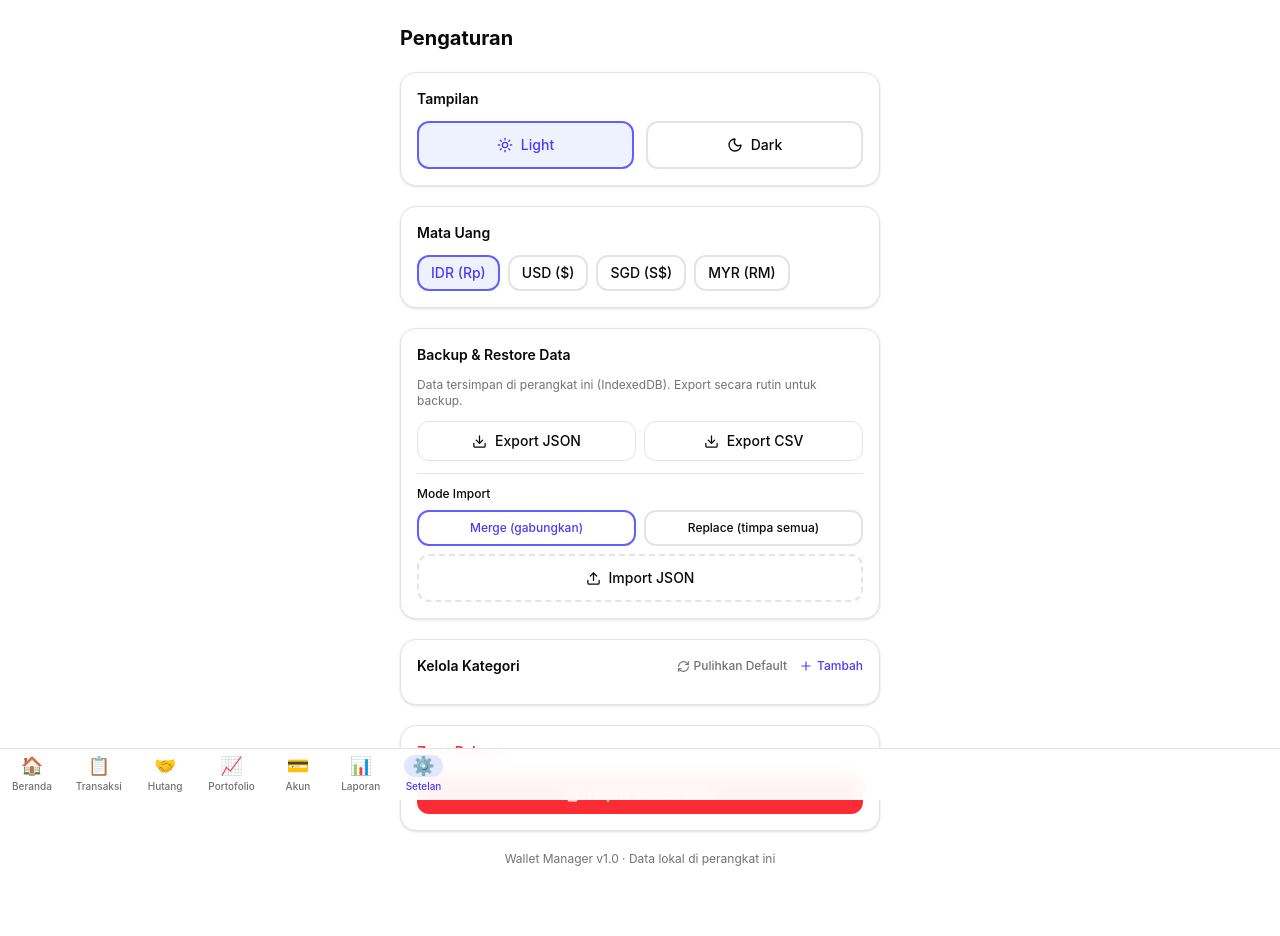
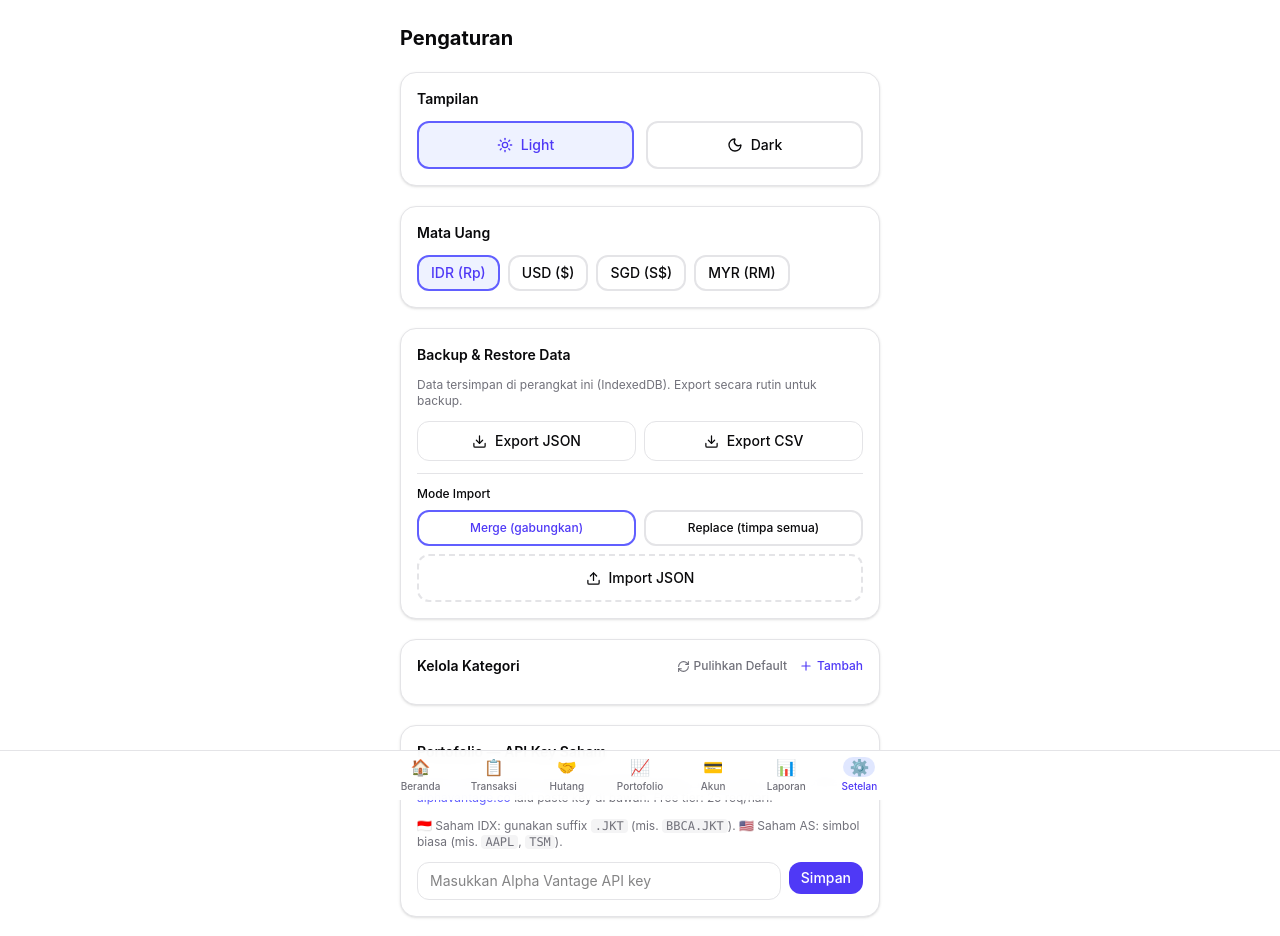
Before and after one commit to katzura1/Wallet-Manager, a React (Vite) app: page /settings in a window 1280 px wide. Shown: the top 936 px of the page. Built offline with nearby package versions, Linux system fonts and the light colour scheme.

Commit message:
fix: replace Yahoo Finance with Alpha Vantage for stock prices (CORS-friendly)

```diff
--- a/src/components/layout/BottomNav.tsx
+++ b/src/components/layout/BottomNav.tsx
@@ -13,8 +13,10 @@ const navItems = [
 
 export function BottomNav() {
   return (
-    <nav className="fixed bottom-0 left-0 right-0 z-40 bg-[hsl(var(--background))]/95 backdrop-blur border-t border-[hsl(var(--border))] safe-bottom overflow-x-auto">
-      <div className="flex min-w-max mx-auto">
+    <nav className="fixed bottom-0 left-0 right-0 z-40 bg-[hsl(var(--background))]/95 backdrop-blur border-t border-[hsl(var(--border))] safe-bottom">
+      {/* overflow-x-auto so items can scroll on narrow screens; inner div stays centered on wide screens */}
+      <div className="overflow-x-auto scrollbar-none">
+        <div className="flex w-full min-w-max max-w-lg mx-auto">
           {navItems.map((item) => (
             <NavLink
               key={item.to}
@@ -22,7 +24,7 @@ export function BottomNav() {
               end={item.exact}
               className={({ isActive }) =>
                 cn(
-                "flex flex-col items-center justify-center gap-0.5 py-1.5 px-3 text-[10px] font-medium transition-colors min-w-[52px]",
+                  "flex flex-1 flex-col items-center justify-center gap-0.5 py-1.5 px-1 text-[10px] font-medium transition-colors min-w-[44px]",
                   isActive ? "text-indigo-600 dark:text-indigo-400" : "text-[hsl(var(--muted-foreground))] hover:text-[hsl(var(--foreground))]",
                 )
               }
@@ -30,7 +32,7 @@ export function BottomNav() {
               {({ isActive }) => (
                 <>
                   <span
-                  className={cn("text-lg leading-none rounded-xl px-2 py-0.5 transition-colors", isActive ? "bg-indigo-100 dark:bg-indigo-900/50" : "")}
+                    className={cn("text-base leading-none rounded-xl px-1.5 py-0.5 transition-colors", isActive ? "bg-indigo-100 dark:bg-indigo-900/50" : "")}
                   >
                     {item.icon}
                   </span>
@@ -40,6 +42,7 @@ export function BottomNav() {
             </NavLink>
           ))}
         </div>
+      </div>
     </nav>
   );
 }
--- a/src/db/assets.ts
+++ b/src/db/assets.ts
@@ -2,7 +2,8 @@ import { db } from "./db";
 import type { Asset } from "@/types";
 
 export async function getAssets(): Promise<Asset[]> {
-  return db.assets.orderBy("createdAt").reverse().toArray();
+  const all = await db.assets.toArray();
+  return all.sort((a, b) => b.createdAt.localeCompare(a.createdAt));
 }
 
 export async function addAsset(data: Omit<Asset, "id" | "createdAt" | "updatedAt">): Promise<number> {
--- a/src/pages/Portfolio.tsx
+++ b/src/pages/Portfolio.tsx
@@ -3,7 +3,7 @@ import { PieChart, Pie, Cell, Tooltip, ResponsiveContainer } from "recharts";
 import { Button, Input, Modal } from "@/components/ui";
 import { formatCurrency } from "@/lib/utils";
 import { getAssets, addAsset, updateAsset, deleteAsset } from "@/db/assets";
-import { syncAllPrices, searchCoins, anyPriceStale, type CoinSearchResult } from "@/services/priceSync";
+import { syncAllPrices, searchCoins, anyPriceStale, getAlphaVantageKey, type CoinSearchResult } from "@/services/priceSync";
 import { db } from "@/db/db";
 import { useSettingsStore } from "@/stores/walletStore";
 import type { Asset, AssetPrice, AssetType } from "@/types";
@@ -373,6 +373,7 @@ export default function Portfolio() {
   const [prices, setPrices] = useState<Record<string, AssetPrice>>({});
   const [syncing, setSyncing] = useState(false);
   const [syncMsg, setSyncMsg] = useState("");
+  const [noKey, setNoKey] = useState(!getAlphaVantageKey());
   const [filter, setFilter] = useState<Filter>("all");
   const [addOpen, setAddOpen] = useState(false);
   const [editTarget, setEditTarget] = useState<Asset | null>(null);
@@ -410,12 +411,16 @@ export default function Portfolio() {
       const map: Record<string, AssetPrice> = {};
       for (const p of freshPrices) map[p.symbol] = p;
       setPrices(map);
-      if (!silent) {
+      setNoKey(!getAlphaVantageKey());
+      if (result.noKey && list.some((a) => a.type === "stock")) {
+        if (!silent) setSyncMsg("⚠️ API key Alpha Vantage belum diatur — saham tidak disinkron. Buka Setelan untuk memasukkan key.");
+      } else if (!silent) {
         const failMsg = result.failed.length ? ` · Gagal: ${result.failed.join(", ")}` : "";
-        setSyncMsg(`✅ Diperbarui: ${result.synced.join(", ")}${failMsg}`);
+        const syncedMsg = result.synced.length ? `✅ Diperbarui: ${result.synced.join(", ")}${failMsg}` : failMsg ? `❌${failMsg}` : "✅ Semua harga sudah terkini";
+        setSyncMsg(syncedMsg);
         setTimeout(() => setSyncMsg(""), 6000);
       }
-    } catch (err) {
+    } catch {
       if (!silent) setSyncMsg("❌ Sinkronisasi gagal. Cek koneksi internet.");
     } finally {
       setSyncing(false);
@@ -469,6 +474,17 @@ export default function Portfolio() {
         <p className="text-xs px-3 py-2 rounded-xl bg-[hsl(var(--muted))] text-[hsl(var(--muted-foreground))]">
           {syncMsg}
         </p>
+      )}
+
+      {/* No API key warning for stocks */}
+      {noKey && assets.some((a) => a.type === "stock") && (
+        <div className="rounded-2xl border border-amber-300 dark:border-amber-700 bg-amber-50 dark:bg-amber-900/20 px-4 py-3 text-sm space-y-1">
+          <p className="font-semibold text-amber-700 dark:text-amber-400">⚠️ API Key Saham Belum Diatur</p>
+          <p className="text-amber-700 dark:text-amber-400 text-xs">
+            Harga saham memerlukan API key <strong>Alpha Vantage</strong> (gratis).
+            Buka <strong>Setelan → Portofolio</strong> untuk memasukkan key.
+          </p>
+        </div>
       )}
 
       {assets.length > 0 && (
--- a/src/pages/Settings.tsx
+++ b/src/pages/Settings.tsx
@@ -7,6 +7,7 @@ import { db, seedMissingDefaultCategories } from "@/db/db";
 import { deleteCategory } from "@/db/categories";
 import { CategoryForm } from "@/components/forms/CategoryForm";
 import { Sun, Moon, Download, Upload, Trash2, Pencil, Plus, RefreshCw } from "lucide-react";
+import { getAlphaVantageKey, setAlphaVantageKey } from "@/services/priceSync";
 import type { Category } from "@/types";
 
 export default function Settings() {
@@ -21,6 +22,14 @@ export default function Settings() {
   const [deleteCatId, setDeleteCatId] = useState<number | null>(null);
   const [restoringCats, setRestoringCats] = useState(false);
   const [restoreMsg, setRestoreMsg] = useState("");
+  const [avKey, setAvKey] = useState(getAlphaVantageKey());
+  const [avSaved, setAvSaved] = useState(false);
+
+  function handleSaveAvKey() {
+    setAlphaVantageKey(avKey);
+    setAvSaved(true);
+    setTimeout(() => setAvSaved(false), 2000);
+  }
 
   async function handleImport(e: React.ChangeEvent<HTMLInputElement>) {
     const file = e.target.files?.[0];
@@ -231,6 +240,40 @@ export default function Settings() {
       {/* Danger zone */}
       <Card>
         <CardContent className="p-4 space-y-3">
+          <p className="text-sm font-semibold">Portofolio — API Key Saham</p>
+          <p className="text-xs text-[hsl(var(--muted-foreground))]">
+            Harga saham diambil dari <strong>Alpha Vantage</strong> (gratis, tanpa kartu kredit).
+            Daftar di{" "}
+            <a href="https://www.alphavantage.co/support/#api-key" target="_blank" rel="noreferrer" className="text-indigo-500 hover:underline">
+              alphavantage.co
+            </a>{" "}
+            lalu paste key di bawah. Free tier: 25 req/hari.
+          </p>
+          <p className="text-xs text-[hsl(var(--muted-foreground))]">
+            🇮🇩 Saham IDX: gunakan suffix <code className="bg-[hsl(var(--muted))] px-1 rounded">.JKT</code> (mis. <code className="bg-[hsl(var(--muted))] px-1 rounded">BBCA.JKT</code>).
+            🇺🇸 Saham AS: simbol biasa (mis. <code className="bg-[hsl(var(--muted))] px-1 rounded">AAPL</code>, <code className="bg-[hsl(var(--muted))] px-1 rounded">TSM</code>).
+          </p>
+          <div className="flex gap-2">
+            <input
+              type="password"
+              placeholder="Masukkan Alpha Vantage API key"
+              value={avKey}
+              onChange={(e) => { setAvKey(e.target.value); setAvSaved(false); }}
+              className="flex-1 rounded-xl border border-[hsl(var(--border))] bg-[hsl(var(--background))] px-3 py-2 text-sm outline-none focus:ring-2 focus:ring-indigo-500"
+            />
+            <Button size="sm" onClick={handleSaveAvKey} disabled={avSaved}>
+              {avSaved ? "✅ Tersimpan" : "Simpan"}
+            </Button>
+          </div>
+          {avKey && !avSaved && (
+            <p className="text-xs text-[hsl(var(--muted-foreground))]">Key terpasang. Buka halaman Portofolio dan tap “Sync Harga”.</p>
+          )}
+        </CardContent>
+      </Card>
+
+      {/* Danger zone */}
+      <Card>
+        <CardContent className="p-4 space-y-3">
           <p className="text-sm font-semibold text-red-500">Zona Bahaya</p>
           <Button variant="destructive" className="w-full gap-2" onClick={() => setClearConfirm(true)}>
             <Trash2 size={15} /> Hapus Semua Data
--- a/src/services/priceSync.ts
+++ b/src/services/priceSync.ts
@@ -3,6 +3,7 @@ import type { Asset } from "@/types";
 
 const CG = "https://api.coingecko.com/api/v3";
 const CURRENCY_API = "https://cdn.jsdelivr.net/npm/@fawazahmed0/currency-api@latest/v1/currencies/usd.json";
+const AV = "https://www.alphavantage.co/query";
 
 // ─── Types ────────────────────────────────────────────────────────────────────
 
@@ -16,9 +17,20 @@ export interface CoinSearchResult {
 export interface SyncResult {
   synced: string[];
   failed: string[];
+  noKey?: boolean;
 }
 
 export const STALE_MS = 24 * 60 * 60 * 1000; // 24 hours
+
+// ─── Alpha Vantage API key (stored in localStorage) ──────────────────────────
+
+export function getAlphaVantageKey(): string {
+  return localStorage.getItem("alphavantageKey") ?? "";
+}
+
+export function setAlphaVantageKey(key: string): void {
+  localStorage.setItem("alphavantageKey", key.trim());
+}
 
 // ─── CoinGecko coin search ────────────────────────────────────────────────────
 
@@ -57,7 +69,7 @@ export async function getUsdIdr(): Promise<number> {
   return 16200; // approximate fallback
 }
 
-// ─── Sync crypto prices (CoinGecko) ──────────────────────────────────────────
+// ─── Sync crypto prices (CoinGecko – free, CORS-friendly) ────────────────────
 
 async function syncCrypto(assets: Asset[]): Promise<SyncResult> {
   const cryptos = assets.filter((a) => a.type === "crypto" && a.coinGeckoId);
@@ -92,27 +104,41 @@ async function syncCrypto(assets: Asset[]): Promise<SyncResult> {
   return { synced, failed };
 }
 
-// ─── Sync stock price (Yahoo Finance) ────────────────────────────────────────
-// Note: Yahoo Finance may block browser requests (CORS). If it fails,
-// the user can enter a manual price override in the asset settings.
+// ─── Sync stock price (Alpha Vantage – free, CORS-friendly) ──────────────────
+// Free key: https://www.alphavantage.co/support/#api-key (no credit card needed)
+// Free tier: 25 requests / day. IDX stocks: use symbol like BBCA.JKT
+// By convention: if symbol ends with .JK or .JKT → price is in IDR, else USD.
 
-async function syncStock(asset: Asset): Promise<boolean> {
-  const url = `https://query1.finance.yahoo.com/v8/finance/chart/${encodeURIComponent(asset.symbol)}?range=1d&interval=1d`;
-  const resp = await fetch(url, { signal: AbortSignal.timeout(8000) });
+async function syncStock(asset: Asset, apiKey: string): Promise<boolean> {
+  const url = `${AV}?function=GLOBAL_QUOTE&symbol=${encodeURIComponent(asset.symbol)}&apikey=${encodeURIComponent(apiKey)}`;
+  let resp: Response;
+  try {
+    resp = await fetch(url, { signal: AbortSignal.timeout(12000) });
+  } catch {
+    return false;
+  }
   if (!resp.ok) return false;
 
-  const data = await resp.json();
-  const result = data?.chart?.result?.[0];
-  const price: number | undefined = result?.meta?.regularMarketPrice;
-  const currency: string | undefined = result?.meta?.currency;
-  const changePct: number = result?.meta?.regularMarketChangePercent ?? 0;
+  // eslint-disable-next-line @typescript-eslint/no-explicit-any
+  const data: any = await resp.json();
 
-  if (!price) return false;
+  // Alpha Vantage returns { "Note": "..." } when rate-limited, or { "Information": "..." } for invalid key
+  if (data["Note"] || data["Information"]) return false;
 
-  let priceIdr = price;
-  if (currency && currency !== "IDR") {
-    priceIdr = price * (await getUsdIdr());
-  }
+  const quote = data?.["Global Quote"];
+  const priceStr: string | undefined = quote?.["05. price"];
+  const changePctStr: string | undefined = quote?.["10. change percent"];
+
+  if (!priceStr) return false;
+
+  const price = parseFloat(priceStr);
+  const changePct = parseFloat((changePctStr ?? "0%").replace("%", ""));
+  if (isNaN(price) || price <= 0) return false;
+
+  // Detect currency by symbol suffix: .JK / .JKT → IDR, otherwise assume USD
+  const sym = asset.symbol.toUpperCase();
+  const isIdr = sym.endsWith(".JK") || sym.endsWith(".JKT");
+  const priceIdr = isIdr ? price : price * (await getUsdIdr());
 
   await db.assetPrices.put({
     symbol: asset.symbol,
@@ -129,7 +155,7 @@ export async function syncAllPrices(assets: Asset[]): Promise<SyncResult> {
   const synced: string[] = [];
   const failed: string[] = [];
 
-  // Crypto via CoinGecko (bulk, reliable)
+  // Crypto via CoinGecko (bulk, no key required)
   try {
     const res = await syncCrypto(assets);
     synced.push(...res.synced);
@@ -138,14 +164,22 @@ export async function syncAllPrices(assets: Asset[]): Promise<SyncResult> {
     for (const a of assets.filter((x) => x.type === "crypto")) failed.push(a.symbol);
   }
 
-  // Stocks via Yahoo Finance (sequential; may fail on CORS)
-  for (const asset of assets.filter((a) => a.type === "stock")) {
-    try {
-      const ok = await syncStock(asset);
-      if (ok) synced.push(asset.symbol);
-      else failed.push(asset.symbol);
-    } catch {
-      failed.push(asset.symbol);
+  // Stocks via Alpha Vantage
+  const stocks = assets.filter((a) => a.type === "stock");
+  if (stocks.length > 0) {
+    const apiKey = getAlphaVantageKey();
+    if (!apiKey) {
+      // No key — skip stocks, caller will show a prompt
+      return { synced, failed, noKey: true };
+    }
+    for (const asset of stocks) {
+      try {
+        const ok = await syncStock(asset, apiKey);
+        if (ok) synced.push(asset.symbol);
+        else failed.push(asset.symbol);
+      } catch {
+        failed.push(asset.symbol);
+      }
     }
   }
 
@@ -154,14 +188,12 @@ export async function syncAllPrices(assets: Asset[]): Promise<SyncResult> {
 
 // ─── Helpers ─────────────────────────────────────────────────────────────────
 
-/** Returns age of stored price in ms, or null if never synced. */
 export async function getPriceAge(symbol: string): Promise<number | null> {
   const row = await db.assetPrices.get(symbol);
   if (!row) return null;
   return Date.now() - new Date(row.lastSynced).getTime();
 }
 
-/** True if at least one asset has no price or a stale price. */
 export async function anyPriceStale(assets: Asset[]): Promise<boolean> {
   for (const a of assets) {
     const age = await getPriceAge(a.symbol);
```
Lines whose indentation alone changed are shown as unchanged.
